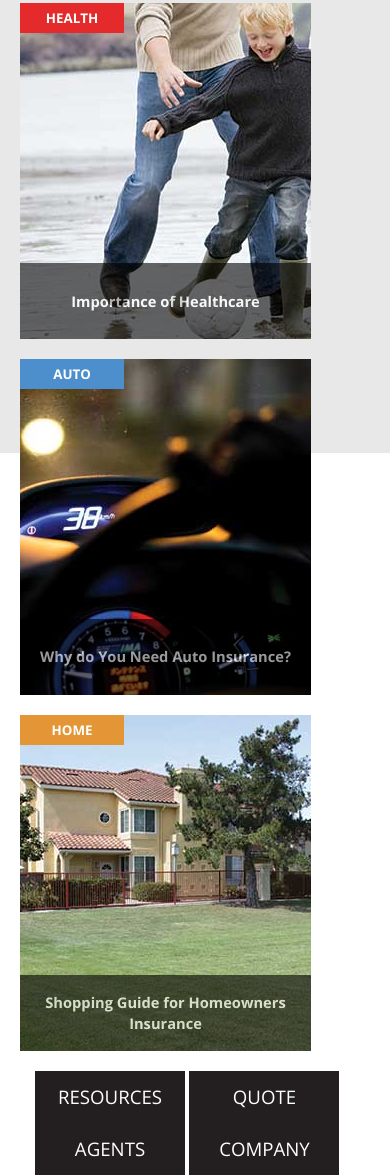
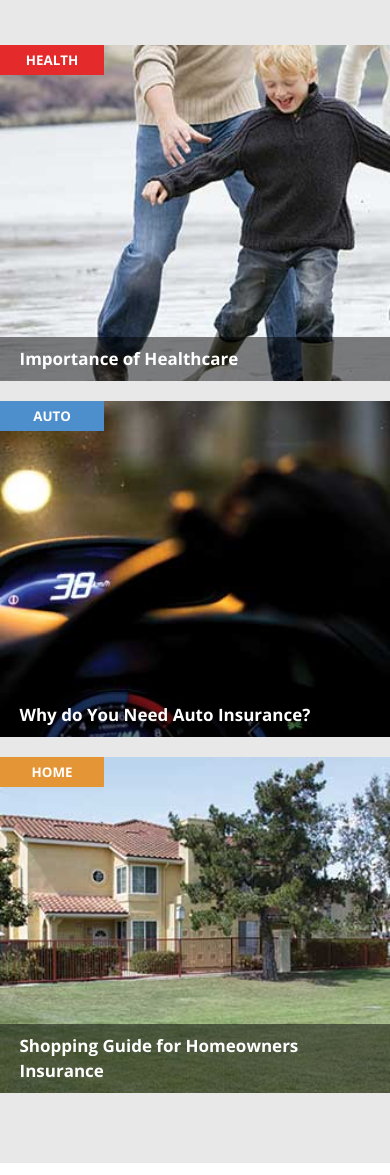
Before and after one commit to ThaoMinhVo/bayside, a plain HTML site: page index.html in a window 390 px wide. Shown: the part 1312-2487 px from the top of the page. Drawn offline with nearby package versions, Linux system fonts and the light colour scheme.

Commit message:
Added Bayside logo to title. #bluebg and #news-resources both are fully bootstrap responsive. Adjustments to navigation display to consider different viewports.

```diff
--- a/css/style.css
+++ b/css/style.css
@@ -145,6 +145,11 @@ header .navbar .navbar-nav{
     width: 100%;
 }
 
+header .navbar .navbar-nav .nav-logo{
+    display: none;
+}
+
+
 header .navbar .navbar-nav a{
     color: white;
     text-align: center;
@@ -221,7 +226,7 @@ header .navbar .navbar-nav .nav-gray:hover{
 }
 
 .iconGrowthContainer img{
-    height: 93px;
+    height: auto;
     width: 90px;
 }
 
@@ -237,36 +242,67 @@ header .navbar .navbar-nav .nav-gray:hover{
 
 #news-resources{
     background-color: #E8E8E8;
-    padding-top: 50px;
-    padding-left: 20px;
-    height:500px;
+    padding: 50px 0;
+    position: relative;
 }
 
 .news{
-    margin-right: 32px;
     margin-bottom: 20px;
     padding: 0;
+    min-height: 336px;
+    position: relative;
+}
+
+#news .info {
+    background-color: rgba(0,0,0, .5);
+    padding: 10px 5%;
+    position: absolute;
+    bottom: 0;
+    width: 100%;
+    font-size: 1em;
+    font-weight: 300;
+}
+
+#news .title{
+    text-align: center;
 }
 
 #health-news{
     background-image: url('../images/Home/health-1.jpg');
     background-repeat: no-repeat;
-    overflow-y: hidden;
+    background-size: cover;
 }
 
 #auto-news{
     background-image: url('../images/Home/auto-1.jpg');
     background-repeat: no-repeat;
-    overflow-y: hidden;
+    background-size: cover;
 }
 
 #home-news{
     background-image: url('../images/Home/home-1.jpg');
     background-repeat: no-repeat;
-    overflow-y: hidden;
+    background-size: cover;
 }
 
-#quick-links{
+#news .info .more{
+    opacity: 0;
+    font-size: 0;
+    line-height: 0;
+    padding-top: 10px;
+}
+
+#news .info:hover .more {
+    font-family: "Open Sans", sans-serif;
+    font-weight: 100;
+    display:block;
+    height: 262px;
+    opacity: 1;
+    font-size: 1em;
+    line-height: 120%;
+}
+
+/*#quick-links{
     display:inline-block;
 }
 
@@ -280,7 +316,7 @@ header .navbar .navbar-nav .nav-gray:hover{
 
 .ql:hover {
     background-color: #4a4b4b;
-}
+}*/
 
 /** MEDIA QUERIES **/
 
@@ -293,22 +329,6 @@ header .navbar .navbar-nav .nav-gray:hover{
         height: 45px;
     }
 
-    #quick-links #quick-header{
-        display:none;
-    }
-
-    #quick-links a{
-        display: inline-block;
-        width: 220px;
-        text-align: center;
-        margin: 0;
-    }
-
-    .news{
-        margin-right: 79px !important;
-        background-size: cover;
-    }
-
 }
 
 /* small screens */
@@ -319,8 +339,13 @@ header .navbar .navbar-nav .nav-gray:hover{
         height: 45px;
     }
 
-     #quick-links a{
-        width: 150px;
+    .iconGrowthContainer img{
+        width: 80px;
+    }
+
+
+    #news .info:hover .more {
+        height: 238px;
     }
 }
 
@@ -340,9 +365,8 @@ header .navbar .navbar-nav .nav-gray:hover{
         margin-top: 235px;
     }
 
-    /* not working */
     .iconGrowthContainer img{
-        width: 30px;
-        height: 31px;
+        width: 65px;
     }
+
 }
--- a/index.html
+++ b/index.html
@@ -7,6 +7,7 @@
     <link rel="stylesheet" href="https://maxcdn.bootstrapcdn.com/bootstrap/3.3.6/css/bootstrap.min.css" integrity="sha384-1q8mTJOASx8j1Au+a5WDVnPi2lkFfwwEAa8hDDdjZlpLegxhjVME1fgjWPGmkzs7" crossorigin="anonymous">
     <link rel="stylesheet" href="css/style.css">
     <meta name="viewport" content="width=device-width, initial-scale=1">
+    <link rel="shortcut icon" type="image/x-icon" href="/images/Home/favicon.png">
 </head>
 <body>
     <header>
@@ -53,6 +54,7 @@
                 </div><!-- navbar-header -->
                 <div class="collapse navbar-collapse" id="collapse">
                     <ul class="nav navbar-nav">
+                        <li class="nav-logo"><a href="/Home/"><img style=" display: table-cell; margin: auto;" src="/images/Header/navi-logo.png"></a></li>
                         <li class="nav-red" style="border-top: 5px solid #E42A2A"><a href="#featured">HEALTH</a></li>
                         <li class="nav-green" style="border-top: 5px solid #5EB954"><a href="#">LIFE</a></li>
                         <li class="nav-blue" style="border-top: 5px solid #4D8FCC"><a href="#">AUTO</a></li>
@@ -84,7 +86,7 @@
                     <h4 class="col-xs-12">When it comes to Health and Protection, your family deserves the best care.</h4>
                 </div><!-- row -->
                 <div class="row">
-                    <div class="col-xs-2 col-sm-offset-1 iconGrowthContainer">
+                    <div class="col-xs-2 col-xs-offset-1 iconGrowthContainer">
                         <a href="/Home/Health">
                             <img id="icon-health-homepage" border="0" src="/Images/Home/icon-health2.png">
                         </a>
@@ -113,88 +115,48 @@
              </div><!-- content container -->
         </section><!-- bluebg -->
         <section id="news">
-            <div class="container-fluid">
             <div class="row">
                 <div id="h-main-2">
                     <h2>NEWS &amp; RESOURCES</h2>
                 </div><!-- h-main-2 -->
             </div><!-- row -->
+            <div id="news-resources">
+                <div class="container-fluid">
                     <div class="row">
-                    <div id="news-resources">
-                        <a href="http://resources.baysidequote.com/2014/10/08/why-you-need-health-insurance/">
-                            <div id="health-news" class="col-lg-3 col-md-3 news">
+                        <div class="col-sm-4 news" id="health-news">
                             <div style="height: 30px; width: 104px; background-color: #e42a2a; color: white; font-family: 'Open Sans'; font-size: 10pt; text-align:center; line-height: 30px;position: absolute; z-index: 1;">
                             <b>HEALTH</b>
                             </div>
-                                <div class="news-mouseover" style="height: 336px; opacity: 0.6; position: relative; top: 260px; background-color: black;">
-                                    <div style="height: 76px; width: 100%; line-height: 76px; font-family: 'Open Sans'; font-size: 11pt; text-align: center; color: white;">
-                                        <b>Importance of Healthcare</b>
-                                    </div>
-                                    <div style="width: 80%; font-family: 'Open Sans'; font-size: 11pt; margin: 0 auto; color: white;">
-                                        <p>There is more to Health Insurance than just knowing you need it because you don't want to pay outrageous hospital bills.</p>
-                                        <br>
-                                        <p><u>Read More</u></p>
-                                    </div>
-                                </div>
-                            </div>
-                        </a>
-                        <a href="http://resources.baysidequote.com/2014/10/09/why-do-you-need-auto-insurance/">
-                            <div id="auto-news" class="col-lg-3 col-md-3 news">
+                            <div class="info">
+                                    <span class="title"><b>Importance of Healthcare</b></span>
+                                    <span class="more">There is more to Health Insurance than just knowing you need it because you don't want to pay outrageous hospital bills..
+                                    </span>
+                            </div><!-- news -->
+                        </div><!-- health-news -->
+
+                        <div class="col-sm-4 news" id="auto-news">
                             <div style="height: 30px; width: 104px; background-color: #4d8fcc; color: white; font-family: 'Open Sans'; font-size: 10pt; text-align:center; line-height: 30px;position: absolute; z-index: 1;">
                             <b>AUTO</b>
                             </div>
-                                <div class="news-mouseover" style="height: 336px; opacity: 0.6; position: relative; top: 260px; background-color: black;">
-                                    <div style="height: 76px; width: 100%; font-family: 'Open Sans'; font-size: 11pt; text-align: center; color: white; display: table;">
-                                        <b style="display: table-cell; vertical-align: middle;">Why do You Need Auto Insurance?</b>
-                                    </div>
-                                    <div style="width: 80%; font-family: 'Open Sans'; font-size: 11pt; margin: 0 auto; color: white;">
-                                        <p>Well, to begin with, you need auto insurance if you want to drive your car legally. But you're probably looking for something a little more substantial in an answer, right?</p>
-                                        <br>
-                                        <p><u>Read More</u></p>
+                            <div class="info">
+                                <span class="title"><b>Why do You Need Auto Insurance?</b></span>
+                                <span class="more">Well, to begin with, you need auto insurance if you want to drive your car legally. But you're probably looking for something a little more substantial in an answer, right?
+                                </span>
                             </div>
                         </div>
-                            </div>
-                        </a>
-                        <a href="http://resources.baysidequote.com/2014/10/09/shopping-guide-for-homeowners-insurance/">
-                            <div id="home-news" class="col-lg-3 col-md-3 news">
+
+                        <div class="col-sm-4 news" id="home-news">
                             <div style="height: 30px; width: 104px; background-color: #e49637; color: white; font-family: 'Open Sans'; font-size: 10pt; text-align:center; line-height: 30px;position: absolute; z-index: 1;">
                                     <b>HOME</b>
                                 </div>
-                                <div class="news-mouseover" style="height: 336px; opacity: 0.6; position: relative; top: 260px; background-color: black;">
-                                    <div style="height: 76px; width: 100%; font-family: 'Open Sans'; font-size: 11pt; text-align: center; color: white; display: table;">
-                                        <b style="display: table-cell; vertical-align: middle;">Shopping Guide for Homeowners Insurance</b>
-                                    </div>
-                                    <div style="width: 80%; font-family: 'Open Sans'; font-size: 11pt; margin: 0 auto; color: white;">
-                                        <p>Homeowners insurance provides a financial safety net in the event you experience a catastrophe (such as a severe storm or fire) which destroys your home and possessions.</p><br>
-                                        <p><u>Read More</u></p>
-                                    </div>
-                                </div>
-                            </div>
-                        </a>
-                        <div class="col-lg-2 col-md-12" id="quick-links">
-                            <div id="quick-header" style="height:52px; background-color:black; color: white; text-align:  center;">
-                                <b  style="font-weight: 300; font-size: 18pt; line-height: 69px;">QUICK LINKS</b>
-                            </div>
-                            <a href="http://resources.baysidequote.com/" style="text-decoration: none;">
-                            <div class="ql">
-                                <div style="font-size: 14pt; line-height: 52px;">RESOURCES</div>
-                            </div></a>
-                            <a href="/Quote/" style="text-decoration: none;">
-                            <div class="ql">
-                                <div style="font-size: 14pt; line-height: 52px;">QUOTE</div>
-                            </div></a>
-                            <a href="/Home/Agents2" style="text-decoration: none;">
-                            <div class="ql">
-                                <div style="font-size: 14pt; line-height: 52px;">AGENTS</div>
-                            </div></a>
-                            <a href="/Home/Company" style="text-decoration: none;">
-                            <div class="ql">
-                                <div style="font-size: 14pt; line-height: 52px;">COMPANY</div>
-                            </div></a>
+                            <div class="info">
+                                <span class="title"><b>Shopping Guide for Homeowners Insurance</b></span>
+                                <span class="more">Homeowners insurance provides a financial safety net in the event you experience a catastrophe (such as a severe storm or fire) which destroys your home and possessions.</span>
                             </div>
                         </div>
                     </div><!-- row -->
                 </div><!-- container-fluid -->
+            </div><!-- news-resources -->
         </section>
 
     </div><!-- main -->
```
Also changed, not shown: js/myscript.js (+27 -9 lines), images/Header/navi-logo.png (added), images/Home/favicon.png (added). Lines whose indentation alone changed are shown as unchanged.
